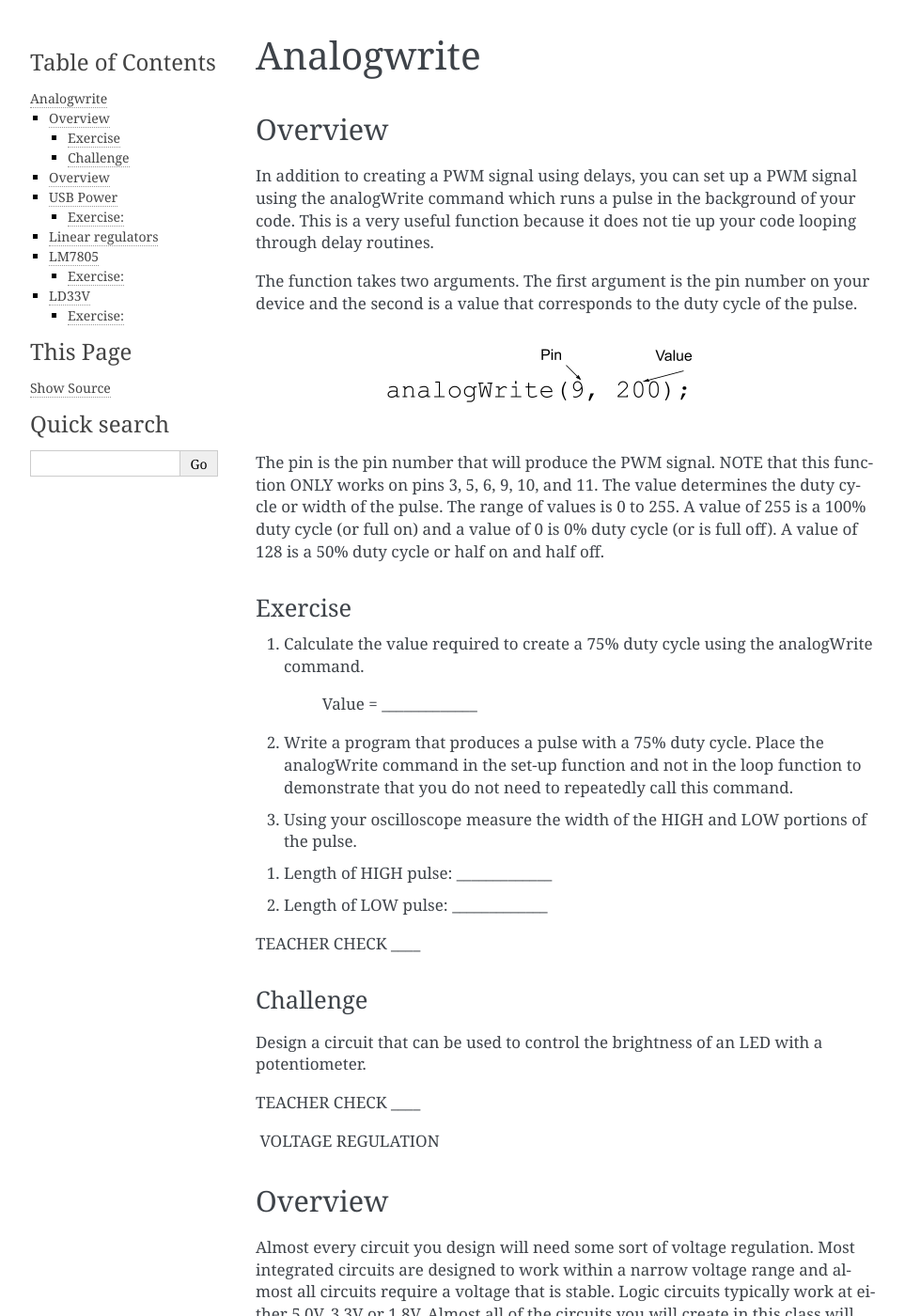
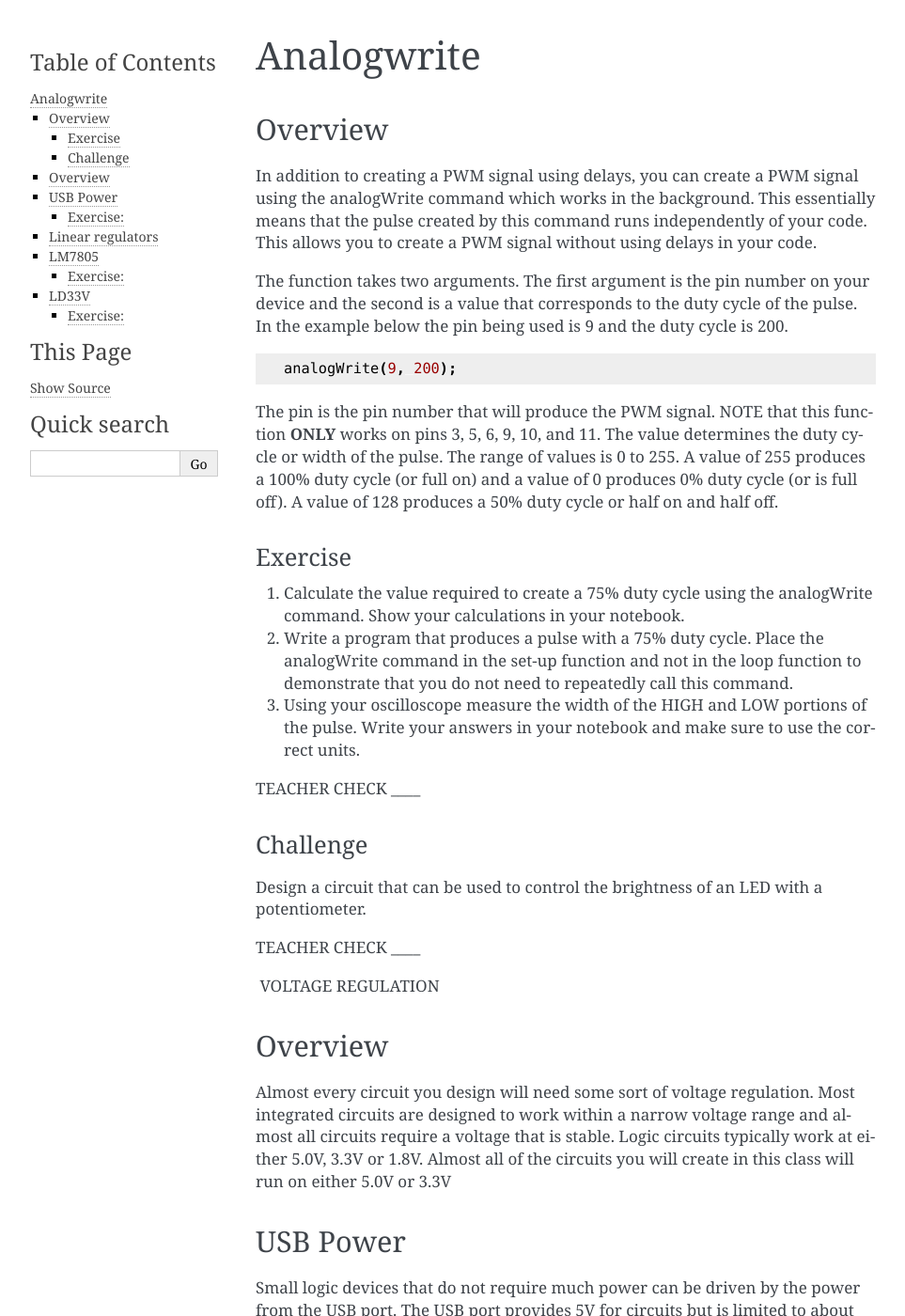
Before and after one commit to maxtkc/mvths-wiki, a Sphinx documentation site: the page built from docs/055-analogwrite.rst, in a window 1280 px wide and 1400 px high. Shown: the whole window at 94% size, without its empty margins (148-1111 px from the left). Built offline with Sphinx 7.4.7, drawn with Linux system fonts in a browser that asks for light colours; pages that are not in the unit, such as notebooks, are missing from menus.

Commit message:
Update 055-analogwrite.rst

```diff
--- a/docs/055-analogwrite.rst
+++ b/docs/055-analogwrite.rst
@@ -4,64 +4,32 @@ Analogwrite
 Overview
 --------
 
-In addition to creating a PWM signal using delays, you can set up a PWM
-signal using the analogWrite command which runs a pulse in the
-background of your code. This is a very useful function because it does
-not tie up your code looping through delay routines.
+In addition to creating a PWM signal using delays, you can create a PWM signal using the analogWrite command which works in the background. This essentially means that the pulse created by this command runs independently of your code. This allows you to create a PWM signal without using delays in your code.
 
-The function takes two arguments. The first argument is the pin number
-on your device and the second is a value that corresponds to the duty
-cycle of the pulse.
+The function takes two arguments. The first argument is the pin number on your device and the second is a value that corresponds to the duty cycle of the pulse. In the example below the pin being used is 9 and the duty cycle is 200.
 
-.. figure:: images/image39.png
-   :alt:
+.. code-block:: C
 
-The pin is the pin number that will produce the PWM signal. NOTE that
-this function ONLY works on pins 3, 5, 6, 9, 10, and 11. The value
-determines the duty cycle or width of the pulse. The range of values is
-0 to 255. A value of 255 is a 100% duty cycle (or full on) and a value
-of 0 is 0% duty cycle (or is full off). A value of 128 is a 50% duty
-cycle or half on and half off.
+   analogWrite(9, 200);
+
+
+The pin is the pin number that will produce the PWM signal. NOTE that this function **ONLY** works on pins 3, 5, 6, 9, 10, and 11. The value determines the duty cycle or width of the pulse. The range of values is 0 to 255. A value of 255 produces a 100% duty cycle (or full on) and a value of 0 produces 0% duty cycle (or is full off). A value of 128 produces a 50% duty cycle or half on and half off.
 
 Exercise
 ~~~~~~~~
 
-1. Calculate the value required to create a 75% duty cycle using the
-   analogWrite command.
+#. Calculate the value required to create a 75% duty cycle using the analogWrite command. Show your calculations in your notebook.
 
-                Value = \_\_\_\_\_\_\_\_\_\_\_\_\_
+#. Write a program that produces a pulse with a 75% duty cycle. Place the analogWrite command in the set-up function and not in the loop function to demonstrate that you do not need to repeatedly call this command.
 
-2. Write a program that produces a pulse with a 75% duty cycle. Place
-   the analogWrite command in the set-up function and not in the loop
-   function to demonstrate that you do not need to repeatedly call this
-   command.
-
-.. raw:: html
-
-   <!-- end list -->
-
-3. Using your oscilloscope measure the width of the HIGH and LOW
-   portions of the pulse.
-
-.. raw:: html
-
-   <!-- end list -->
-
-1. Length of HIGH pulse: \_\_\_\_\_\_\_\_\_\_\_\_\_
-
-.. raw:: html
-
-   <!-- end list -->
-
-2. Length of LOW pulse: \_\_\_\_\_\_\_\_\_\_\_\_\_
+#. Using your oscilloscope measure the width of the HIGH and LOW portions of the pulse. Write your answers in your notebook and make sure to use the correct units.
 
 TEACHER CHECK \_\_\_\_
 
 Challenge
 ~~~~~~~~~
 
-Design a circuit that can be used to control the brightness of an LED
-with a potentiometer.
+Design a circuit that can be used to control the brightness of an LED with a potentiometer.
 
 TEACHER CHECK \_\_\_\_
 
```
